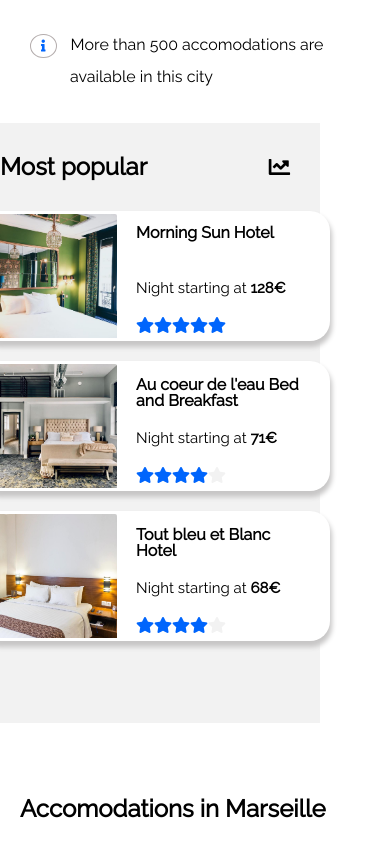
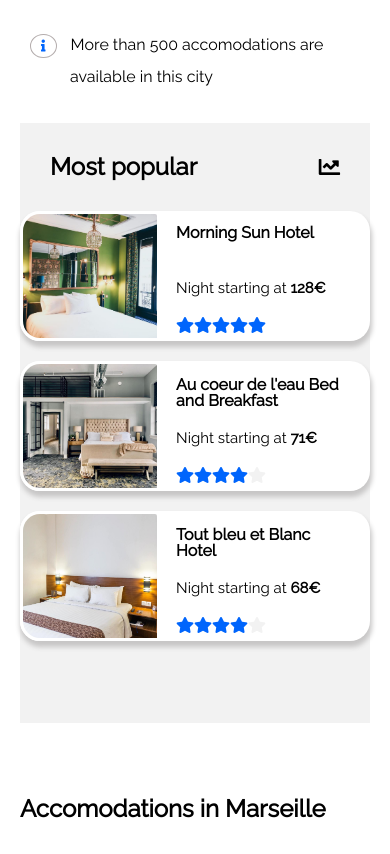
Before and after one commit to DavidMegyesi/DavidMegyesi_P2_11142020_A, a plain HTML site: page index.html in a window 390 px wide. Shown: the part 734-1588 px from the top of the page. Drawn offline with Linux system fonts and the light colour scheme.

Commit message:
Project 2 final version?2

```diff
--- a/style.css
+++ b/style.css
@@ -644,12 +644,14 @@ body {
   /* accomodations */
   .accomodation-side-div {
     margin-bottom: 30px;
+    margin-right: 0px;
     margin-top: 10px;
     border-radius: 0px;
     width: 100%;
   }
   .aside-pictures-flex {
-    margin-left: 10px;
+    margin-left: 0px;
+    width: 100%;
   }
   .accomodations-div {
     display: inline;
```
